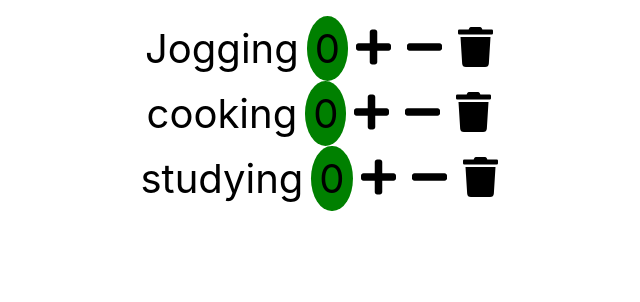
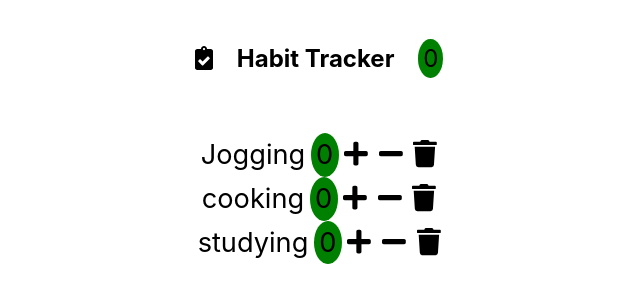
Before and after one commit to csjv95/react_basic_habit_tracker2, a React (Create React App) app: page / in a window 1280 px wide. Shown: the top 302 px of the page, without its empty margins (321-961 px from the left). Built offline with nearby package versions, Linux system fonts and the light colour scheme.

Commit message:
create static nav component

```diff
--- a/src/app.jsx
+++ b/src/app.jsx
@@ -1,9 +1,13 @@
 import Habits from "./componets/habits";
-import './app.css';
+import "./app.css";
+import Nav from "./componets/nav/nav";
 
 function App() {
   return (
-    <Habits />
+    <main>
+      <Nav />
+      <Habits />
+    </main>
   );
 }
 
--- a/src/componets/habit.css
+++ b/src/componets/habit.css
@@ -1,7 +1,7 @@
 .habit {
   display: flex;
   justify-content: center;
-  font-size: 2.5em;
+  font-size: 1.7em;
 }
 
 .habit_count{
--- /dev/null
+++ b/src/componets/nav/nav.css
@@ -0,0 +1,20 @@
+.main_nav{
+  display: flex;
+  justify-content: center;
+  align-items: center;
+}
+
+.logo {
+  font-size: 1.5em;
+}
+
+.nav_title {
+  padding: 1em;
+}
+
+.nav_count {
+  padding: 0.2em;
+  font-size: 1.5em;
+  border-radius: 50%;
+  background-color: #008000;
+}
--- /dev/null
+++ b/src/componets/nav/nav.jsx
@@ -0,0 +1,16 @@
+import React, { Component } from 'react';
+import './nav.css';
+
+class Nav extends Component {
+  render() {
+    return (
+      <nav className='main_nav'>
+        <i className="fas fa-clipboard-check logo"></i>
+        <h1 className='nav_title'>Habit Tracker</h1>
+        <span className='nav_count'>0</span>
+      </nav>
+    );
+  }
+}
+
+export default Nav;
```
Also changed, not shown: 1 other file (tests, documents, lock files or other folders).
